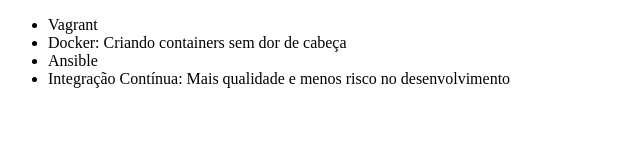
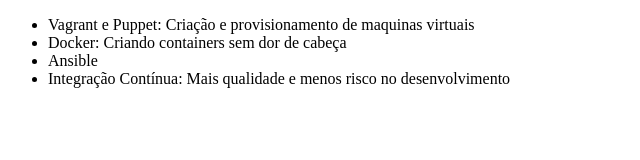
Before and after one commit to marcos-P-R/alura-git, a plain HTML site: page index.html in a window 1280 px wide. Shown: the whole page, without its empty margins (0-640 px from the left). Drawn offline with Linux system fonts and the light colour scheme.

Commit message:
Atualizando o nome do curso de Vagrant

```diff
--- a/index.html
+++ b/index.html
@@ -6,7 +6,7 @@
 </head>
 <body>
     <ul>
-        <li>Vagrant</li>
+        <li>Vagrant e Puppet: Criação e provisionamento de maquinas virtuais</li>
         <li>Docker: Criando containers sem dor de cabeça</li>
         <li>Ansible</li>
         <li>Integração Contínua: Mais qualidade e menos risco no desenvolvimento</li>
```
